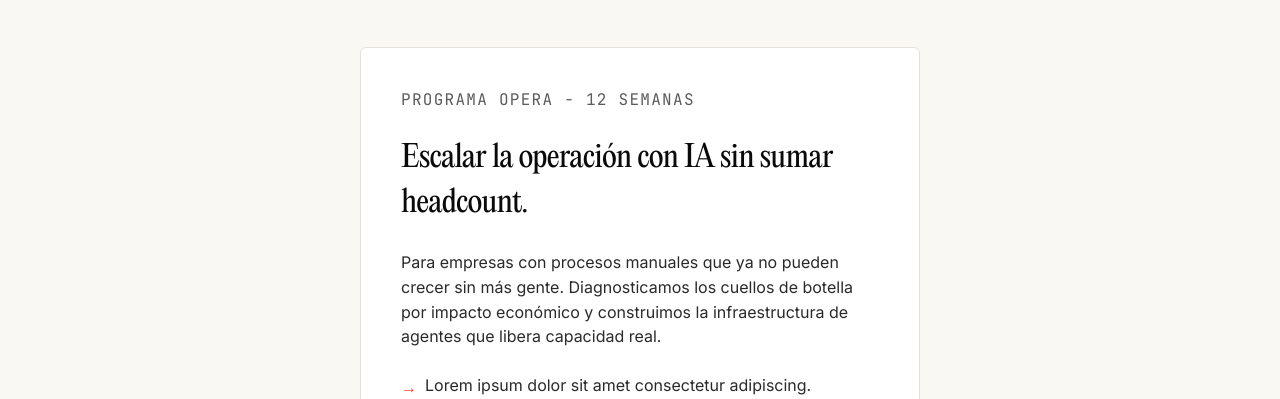
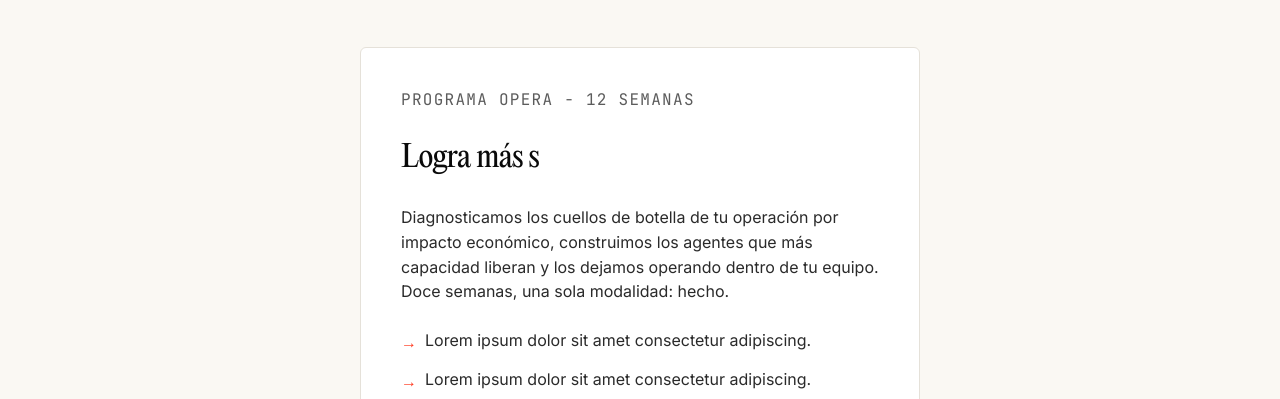
Before and after one commit to dami-novolabs/landingb2b, a Next.js app: page / in a window 1280 px wide. Shown: the part 5120-5519 px from the top of the page. Built offline with nearby package versions, Linux system fonts and the light colour scheme.

Commit message:
feat: update TwoTracks program description for clarity and conciseness
Co-authored-by: Dami <102418453+dami-novolabs@users.noreply.github.com>

```diff
--- a/src/components/landing/TwoTracks.tsx
+++ b/src/components/landing/TwoTracks.tsx
@@ -8,9 +8,9 @@ import { Eyebrow } from "@/components/ui/Eyebrow";
 const CARDS = [
   {
     eyebrow: "Programa Opera - 12 semanas",
-    title: "Escalar la operación con IA sin sumar headcount.",
+    title: "Logra más s",
     body1:
-      "Para empresas con procesos manuales que ya no pueden crecer sin más gente. Diagnosticamos los cuellos de botella por impacto económico y construimos la infraestructura de agentes que libera capacidad real.",
+      "Diagnosticamos los cuellos de botella de tu operación por impacto económico, construimos los agentes que más capacidad liberan y los dejamos operando dentro de tu equipo. Doce semanas, una sola modalidad: hecho.",
     body2:
       "En 12 semanas, tu equipo trabaja con una capa de IA propia, documentada y de tu propiedad.",
     ideal: "IDEAL PARA: CEO · COO · DIRECTOR OPERACIONES · CFO",
```
